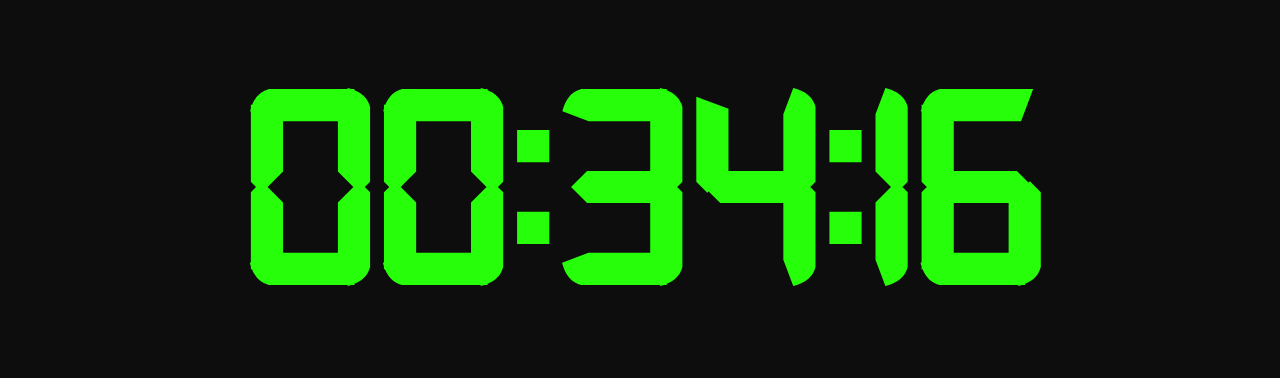
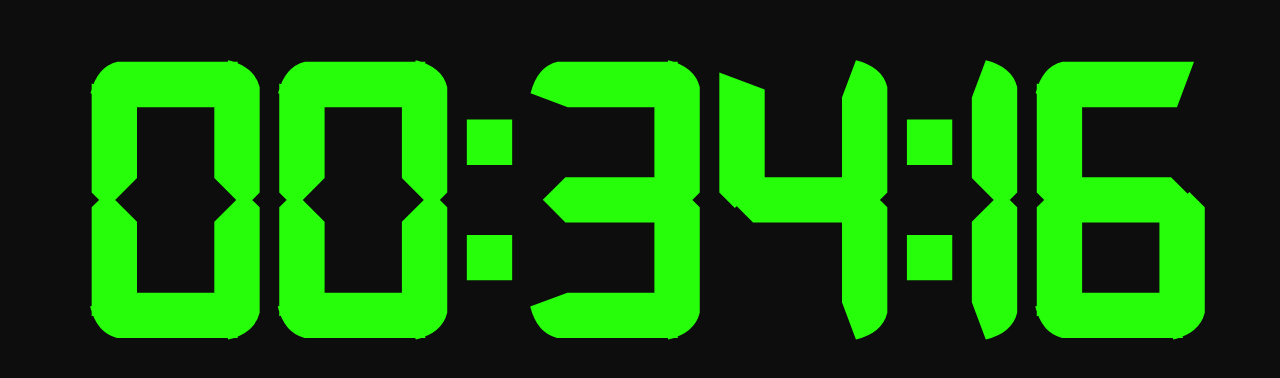
Before and after one commit to kicktv/clock, a plain HTML site: page index.html in a window 1280 px wide. Shown: the part 242-620 px from the top of the page. Drawn offline with Linux system fonts and the light colour scheme.

Commit message:
Update style.css

```diff
--- a/style.css
+++ b/style.css
@@ -9,7 +9,7 @@ align-items: center;
 }
 #clock {
 font-family: digital, Arial, sans-serif;
-font-size: 22vw; font-weight: 700;
+font-size: 31vw; font-weight: 700;
 color: #27ff0a; //green
 text-shadow: 0 0 30px green, 0 0 40px green;
 line-height: 20.4vh;
```
